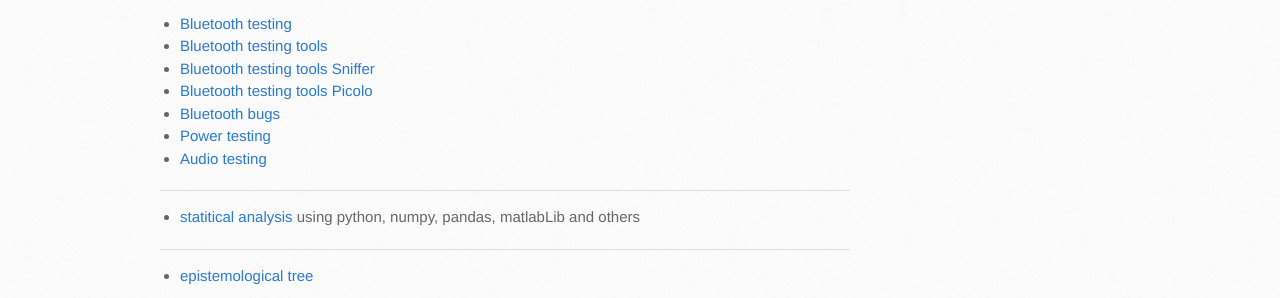
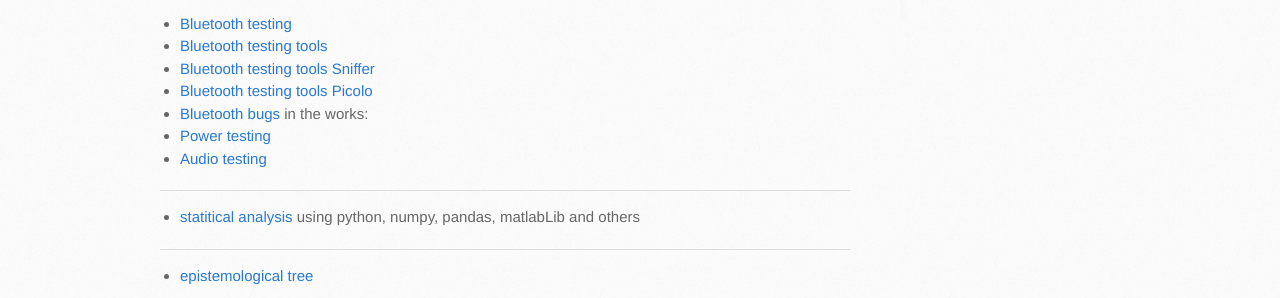
Before and after one commit to trumpfheller/trumpfheller.github.io, a Jekyll site: the page built from index.md, in a window 1280 px wide. Shown: the part 704-1002 px from the top of the page. Built offline with Jekyll 4.4.1, drawn with Linux system fonts in a browser that asks for light colours.

Commit message:
Update index.md

```diff
--- a/index.md
+++ b/index.md
@@ -27,9 +27,10 @@
 ## Testings
 - [Bluetooth testing](./testing/bt.html)
 - [Bluetooth testing tools](./testing/btt.html)
-- [Bluetooth testing tools Sniffer](./testing/btt_sniffer.html)
+- [Bluetooth testing tools Sniffer](./testing/btt_sniffers.html)
 - [Bluetooth testing tools Picolo](./testing/btt_picolo.html)
 - [Bluetooth bugs](./testing/bt_protocolerrors.html)
+  in the works:
 - [Power testing](./testing/pwr.html)
 - [Audio testing](./testing/audio.html)
 
```
